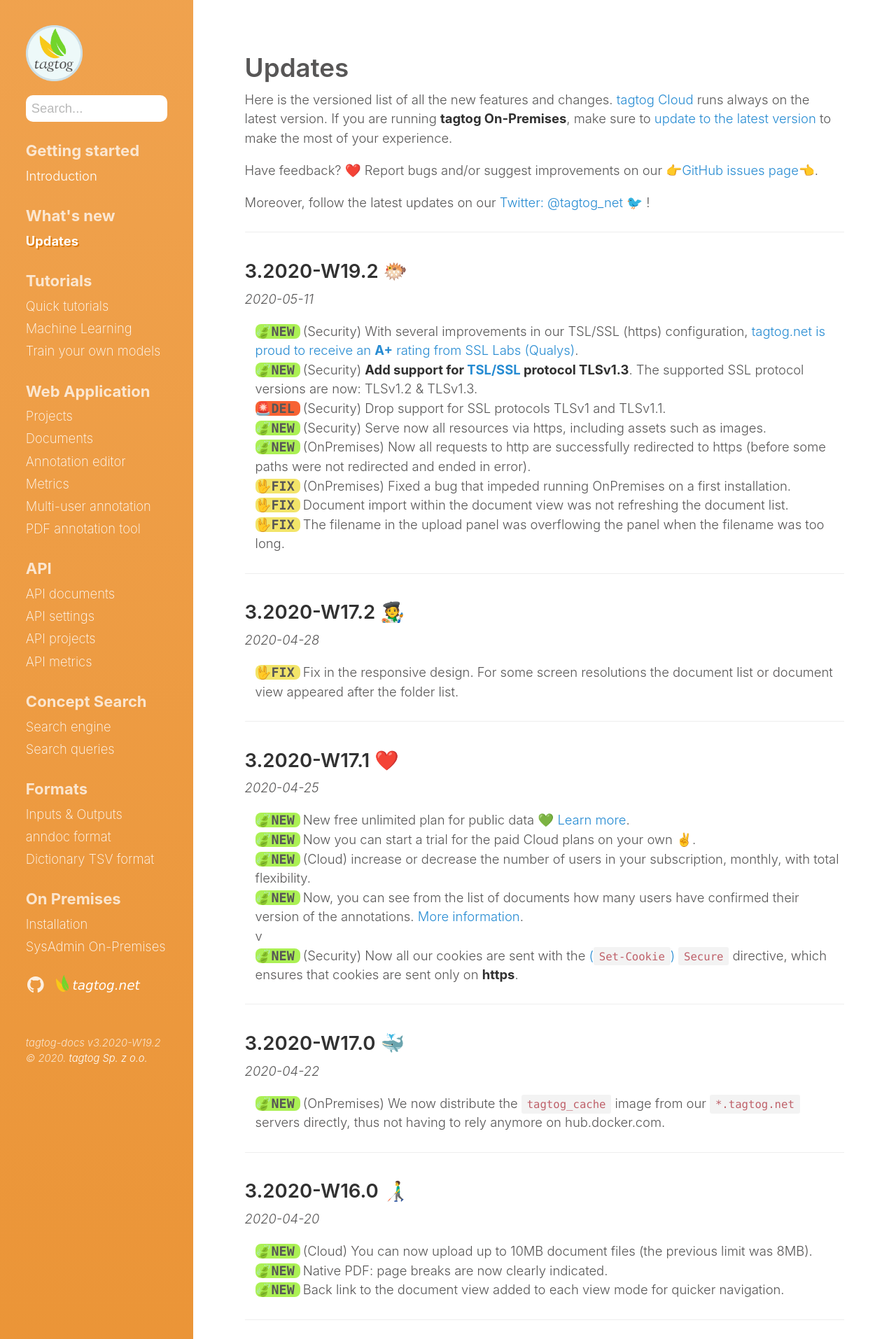
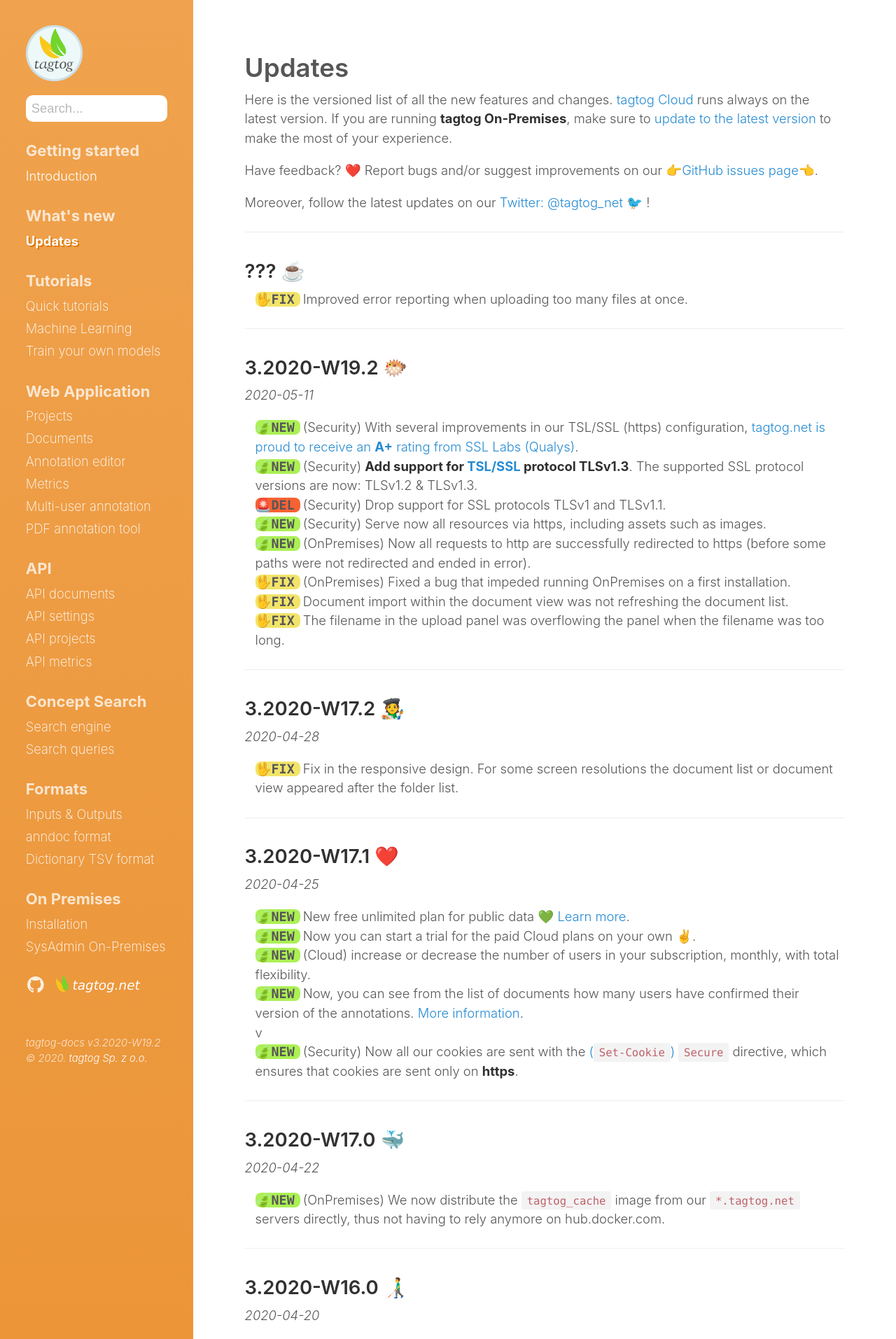
Before and after one commit to tagtogorg/tagtog-doc, a Jekyll site: the page built from updates.md, in a window 1280 px wide. Shown: the top 1913 px of the page at 70% size. Built offline with Jekyll 4.4.1, drawn with Linux system fonts in a browser that asks for light colours; nearby versions of some CDN libraries; emoji names are drawn with the system emoji font; some of the changed text lies outside the part shown.

Commit message:
prepare new version

```diff
--- a/updates.md
+++ b/updates.md
@@ -11,6 +11,14 @@ Here is the versioned list of all the new features and changes. [tagtog Cloud](h
 Have feedback? :heart: Report bugs and/or suggest improvements on our [:point_right:GitHub issues page:point_left:](https://github.com/tagtog/tagtog-doc/issues).
 
 Moreover, follow the latest updates on our [Twitter: @tagtog_net 🐦](https://twitter.com/tagtog_net) !
+
+---
+
+## ??? ☕️
+
+<ul class="updates">
+  <li class="fix"><span markdown="1">Improved error reporting when uploading too many files at once.</span></li>
+</ul>
 
 ---
 
```
